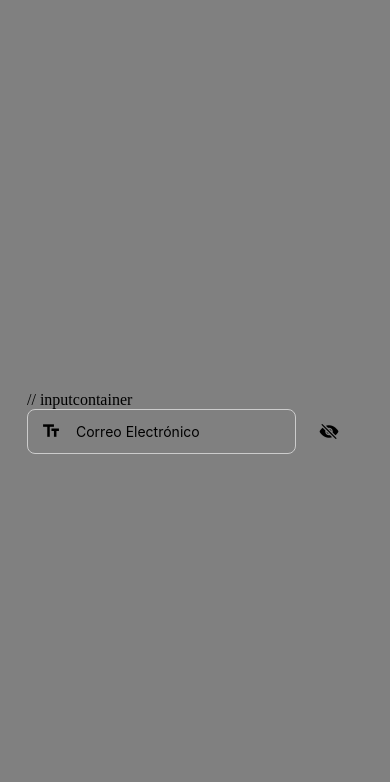
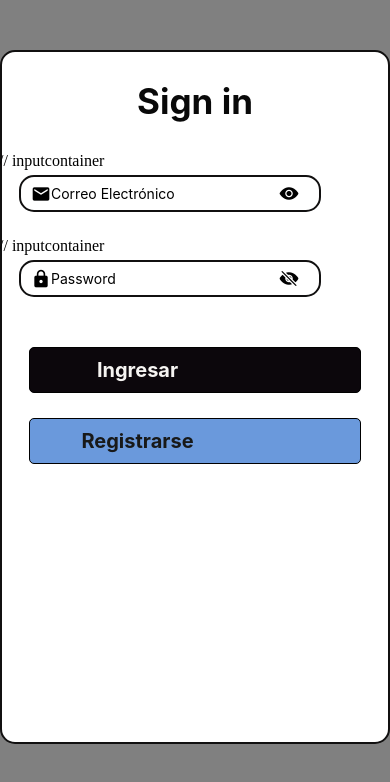
Before and after one commit to Wilmer007/MiRepositorioPrograMovi, a React Native app in the folder MyBeautyApp/: screen / in a window 390 px wide. Shown: the top 782 px of the page. Built offline with nearby package versions, Linux system fonts and the light colour scheme.

Commit message:
Pantalla Estilizada
Creacion de pantalla estilizada

```diff
--- a/MyBeautyApp/App.tsx
+++ b/MyBeautyApp/App.tsx
@@ -5,20 +5,37 @@ import CustomInput from './src/components/Custominput';
 import { useState } from 'react';
 
 export default function App() {
+
   const [email, setEmail] = useState('');
+  const [password, setPassword] = useState('');
+  return (
 
-  return (
-    <View style={styles.container}>
 
-      <StatusBar style="auto" />
-        <CustomInput
+  <View style={styles.container}>
+<View style={styles.OutterContainer}>
+
+</View>
+  <Text style={styles.content}>Sign in</Text>
+
+<View style={styles.containerInside}>
+    <CustomInput
         value={email}
         placeholder="Correo Electrónico"
         onChange={setEmail}
-        type="text"
+        type="email"
       />
+      <CustomInput
+        value={password}
+        placeholder="Password"
+        onChange={setPassword}
+        type="password"
+      />
+      <CustomButton title="Ingresar" onPress={() => { } } variant={'Primary'}/>
+        <CustomButton title="Registrarse" onPress={() => { } } variant={'Secondary'}/>
+      </View>
 
-    </View>
+      </View>
+
   );
 }
 
@@ -31,14 +48,36 @@ const styles = StyleSheet.create({
     //eje vertical
     justifyContent: 'center',
     padding: 20,
-backgroundColor: 'gray',
+backgroundColor: 'gray',},
 
+OutterContainer:{
+top: 50,
+bottom: 100,
+position: 'absolute',
+backgroundColor: 'white',
+borderWidth: 2,
+borderColor: '#111010ff',
+borderRadius: 15,
+width: '100%',},
+
+  containerInside: {
+    justifyContent: 'flex-start',
+    marginRight: 80,
+    marginLeft: 0,
   },
   content: {
-    fontSize: 17,
-    marginBottom: 8,
+    color: '#090909ff',
+    fontSize: 35,
     textAlign: 'center',
+    fontWeight: 'bold',
+    marginBottom: 30,
+    marginTop: -300,
   },
+  loginButton:{
+    marginTop: 10,
+    backgroundColor: '#04070bff',
+  }
+
 });
 
 
@@ -46,3 +85,11 @@ backgroundColor: 'gray',
 //<CustomButton title="Ingresar" onPress={() => { } } variant={'Primary'}/>
      // <Text style={styles.content}></Text>
    //  <Text style={styles.content}></Text>
+
+   /*<StatusBar style="auto" />
+        <CustomInput
+        value={email}
+        placeholder="Correo Electrónico"
+        onChange={setEmail}
+        type="text"
+      /> */
--- a/MyBeautyApp/src/components/CustomButton.tsx
+++ b/MyBeautyApp/src/components/CustomButton.tsx
@@ -21,29 +21,41 @@ export default function CustomButton({title,onPress,variant = 'Primary'}: Props)
     const styles = StyleSheet.create({
   container: {
     flex: 1,
-    backgroundColor: '#206edbff',
+    backgroundColor: '#f7380eff',
     alignItems: 'center',
     justifyContent: 'center',
+
   },
   content:{
-    color: '#ffffff',
+    color: '#e91212ff',
   }
 });
 
 const getStyles = (variant:'Primary'| 'Secondary' | 'Tertiary') => {
   return StyleSheet.create({
     button:{
+      justifyContent: 'center',
       alignItems: 'center',
       padding: 10,
       borderWidth: 1,
       borderColor: '#000000',
       borderRadius: 5,
+      marginTop: 25,
+      marginLeft: 40,
+      marginRight: -40,
 
-      backgroundColor: variant === 'Primary' ? '#523954' : variant === 'Secondary' ? '#206edbff' : '#ffffff',
+      backgroundColor: variant === 'Primary' ? '#0c070cff' : variant === 'Secondary' ? '#6a99dcff' : '#ffffff',
     },
   buttonTitle:{
-    color: variant === 'Primary' ? '#cd7121ff' : variant === 'Secondary' ? 'rgba(50, 212, 50, 1)' : '#d2c617ff' ,
+    color: variant === 'Primary' ? '#f6f4f2ff' : variant === 'Secondary' ? 'rgba(24, 25, 25, 1)' : '#d2c617ff' ,
     fontWeight: 'bold',
+    flexDirection: 'row',
+justifyContent: 'flex-start',
+alignItems: 'center',
+    fontSize: 20,
+    marginLeft: -115,
+
+
   }
 });
 }
--- a/MyBeautyApp/src/components/Custominput.tsx
+++ b/MyBeautyApp/src/components/Custominput.tsx
@@ -32,9 +32,8 @@ return(
     secureTextEntry={isSecureText}
     />
 
-<TouchableOpacity style={{padding: 10}}
+<TouchableOpacity style={{justifyContent: 'flex-end', paddingHorizontal: 10}}
 onPress={() => setIsSecureText(!isSecureText)}>
-    <Text></Text>
     <Ionicons name= {isSecureText ?  'eye' : 'eye-off'} size={20} color="black" />
 </TouchableOpacity>
    </View>
@@ -49,21 +48,33 @@ const styles = StyleSheet.create({
 
     wrapper:
     {
+        flexDirection: 'column',
+        justifyContent: 'flex-start',
+        marginBottom: 20,
+        marginLeft: 10,
     },
     inputContainer:
     {
 
 flexDirection: 'row',
+justifyContent: 'flex-start',
 alignItems: 'center',
-borderWidth: 1,
-borderColor: '#ccc',
-borderRadius: 8,
-paddingHorizontal: 13,
-width: '80%',
+paddingHorizontal: 10,
+paddingVertical: 5,
+marginTop: 5,
+marginBottom: 5,
+marginLeft: 20,
+
+borderWidth: 2,
+borderColor: '#111010ff',
+borderRadius: 15,
+
     },
     input:{
-        paddingHorizontal: 15,
-        paddingVertical: 10,
+        flexDirection: 'column',
+         justifyContent: 'flex-start',
+
+
     }
 });
 export default CustomInput;
```
